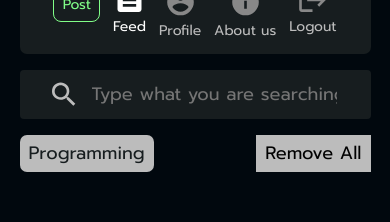
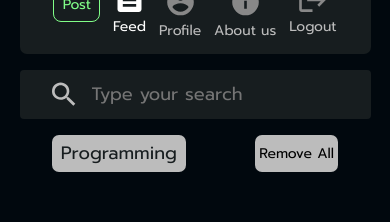
Before and after one commit to vicmazzola/codeconnect, a React (Vite) app: page / in a window 390 px wide. Shown: the part 160-382 px from the top of the page. Built offline with nearby package versions, Linux system fonts and the light colour scheme; no server answers.

Commit message:
need fix border radius btn

```diff
--- a/src/components/Filter/styles.css
+++ b/src/components/Filter/styles.css
@@ -26,3 +26,50 @@ section.container-filter ul li {
     font-size: 18px;
     padding: 0.25em 0.5em;
 }
+
+@media (max-width: 768px) {
+    .container-filter {
+        flex-direction: row;
+        gap: 0.5em;
+        justify-content: center;
+        flex-wrap: wrap;
+    }
+
+    .container-filter ul {
+        justify-content: center;
+    }
+
+    .container-filter ul li {
+        font-size: 16px;
+        padding: 0.25em 0.5em;
+    }
+
+    .container-filter button {
+        font-size: 16px;
+        padding: 0.25em 0.5em;
+    }
+}
+
+@media (max-width: 400px) {
+    .container-filter {
+        flex-direction: row;
+        gap: 0.3em;
+        justify-content: space-around;
+        flex-wrap: wrap;
+    }
+
+    .container-filter ul {
+        gap: 0.3em;
+    }
+
+    .container-filter ul li {
+        font-size: 14px;
+        padding: 0.2em 0.3em;
+    }
+
+    .container-filter button {
+        font-size: 14px;
+        padding: 0.2em 0.3em;
+        border-radius: 7px;
+    }
+}
--- a/src/components/SearchBar/index.jsx
+++ b/src/components/SearchBar/index.jsx
@@ -7,7 +7,7 @@ export default function SearchBar () {
     console.log(searchTerm)
     return (
         <input type='search'
-        placeholder="Type what you are searching"
+        placeholder="Type your search"
         className='search-bar'
         value={searchTerm}
         onChange={(event) => setSearchTerm(event.target.value)} />
```
